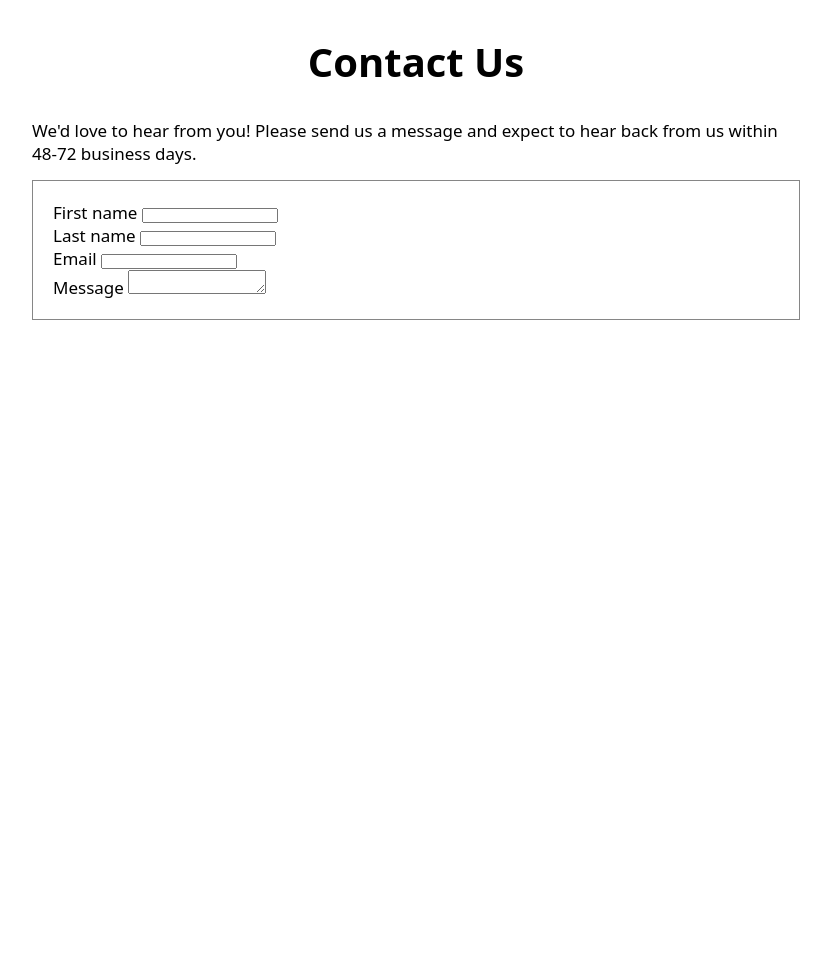
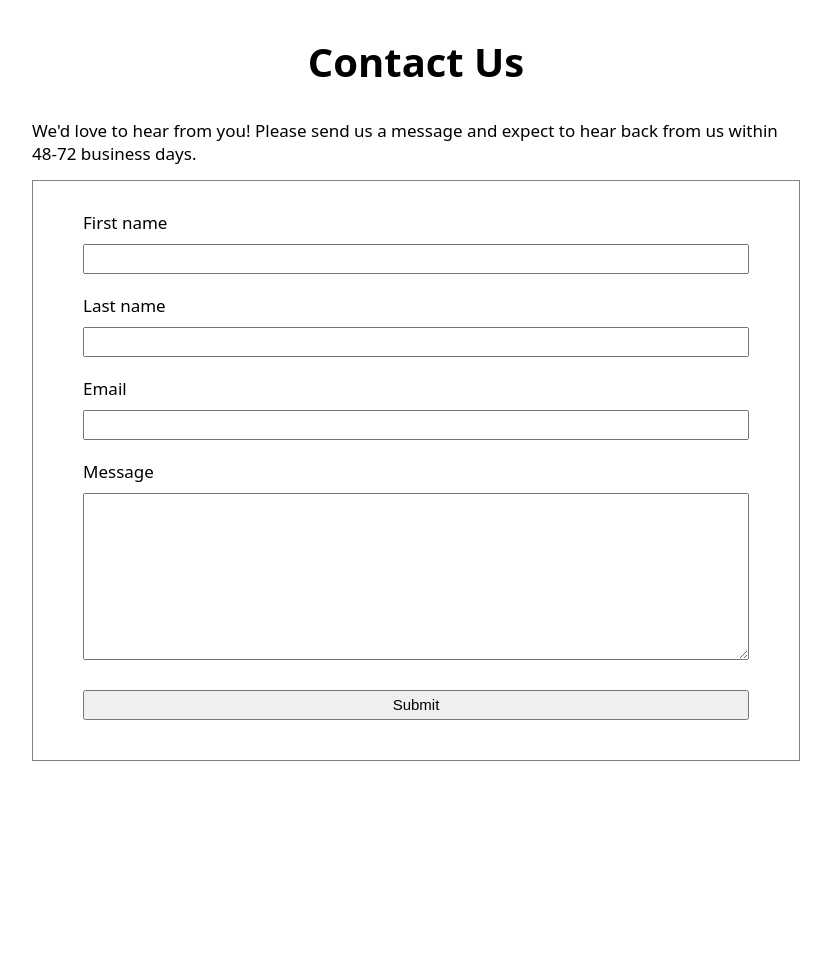
Before and after one commit to kye-lin/product-landing-page, a plain HTML site: page index.html in a window 1280 px wide. Shown: the part 2579-3540 px from the top of the page, without its empty margins (224-1055 px from the left). Before the commit the page ends 3099 px from the top, so only its background shows below. Drawn offline with Linux system fonts and the light colour scheme.

Commit message:
contact us form

```diff
--- a/index.html
+++ b/index.html
@@ -96,11 +96,12 @@
         <h1 class="section-header">Contact Us</h1>
         <p class="text">We'd love to hear from you! Please send us a message and expect to hear back from us within 48-72 business days.</p>
         <div class="form-div">
-          <form id="form">
-            <label>First name <input id="first-name" type="text" /></label>
-            <label>Last name <input id="last-name" type="text" /></label>
-            <label>Email <input id="email" type="email" /></label>
-            <label>Message <textarea id="message"></textarea></label>
+          <form id="form" action="...">
+            <label for="first-name">First name</label><input id="first-name" name="first-name" type="text" required />
+            <label for="last-name">Last name</label><input id="last-name" name="last-name" type="text" required />
+            <label for="email">Email</label><input id="email" type="email" name="email" required />
+            <label for="message">Message</label><textarea id="message" name="message" rows="15" cols="50"></textarea>
+            <input type="submit" value="Submit" />
           </form>
         </div>
       </section>
--- a/styles.css
+++ b/styles.css
@@ -167,7 +167,8 @@ figure {
 }
 
 .feature-text {
-  margin-top: 2.4rem;
+  margin-top: 2.2rem;
+  font-size: 2rem;
 }
 
 .product-box-div {
@@ -210,21 +211,30 @@ figure {
 .form-div {
   display: block;
   margin: 0 auto;
-  border: 1.5px solid rgb(134, 134, 134);
+  border: 1.5px solid rgb(128, 128, 128);
 }
 
 #form {
-  display: flex;
-  flex-direction: column;
-  margin: 2rem;
+  display: grid;
+  margin: 2rem 5rem;
 }
 
 #form > label {
   font-size: 1.7rem;
 }
 
+#form > label:first-of-type {
+  margin-top: 1rem;
+}
+
 #form > input, #form > textarea {
-  ...
+  margin-top: 1rem;
+  margin-bottom: 2rem;
+}
+
+#form > input {
+  height: 3rem;
+  font-size: 1.5rem;
 }
 
 @media (max-width: 1000px) {
```
